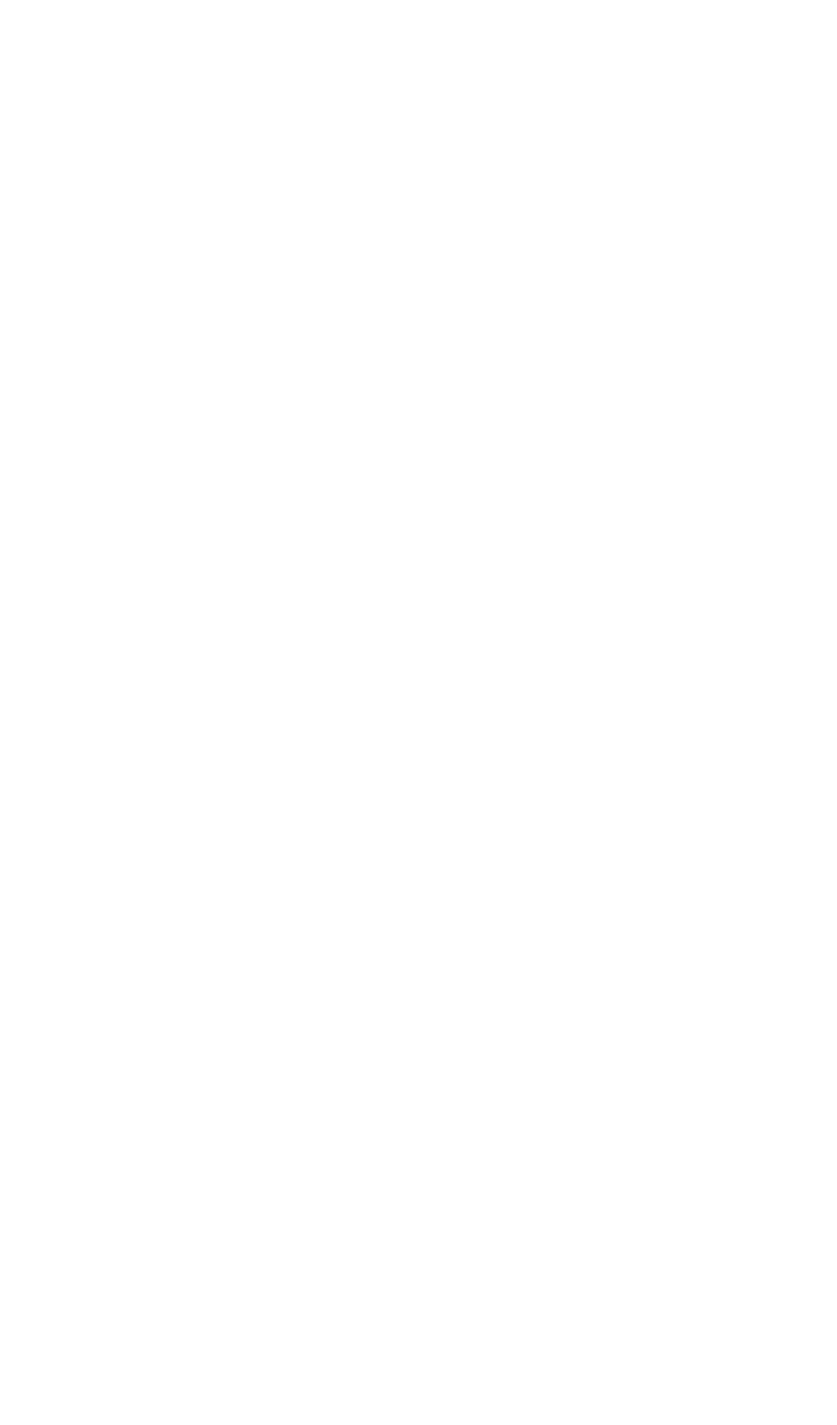
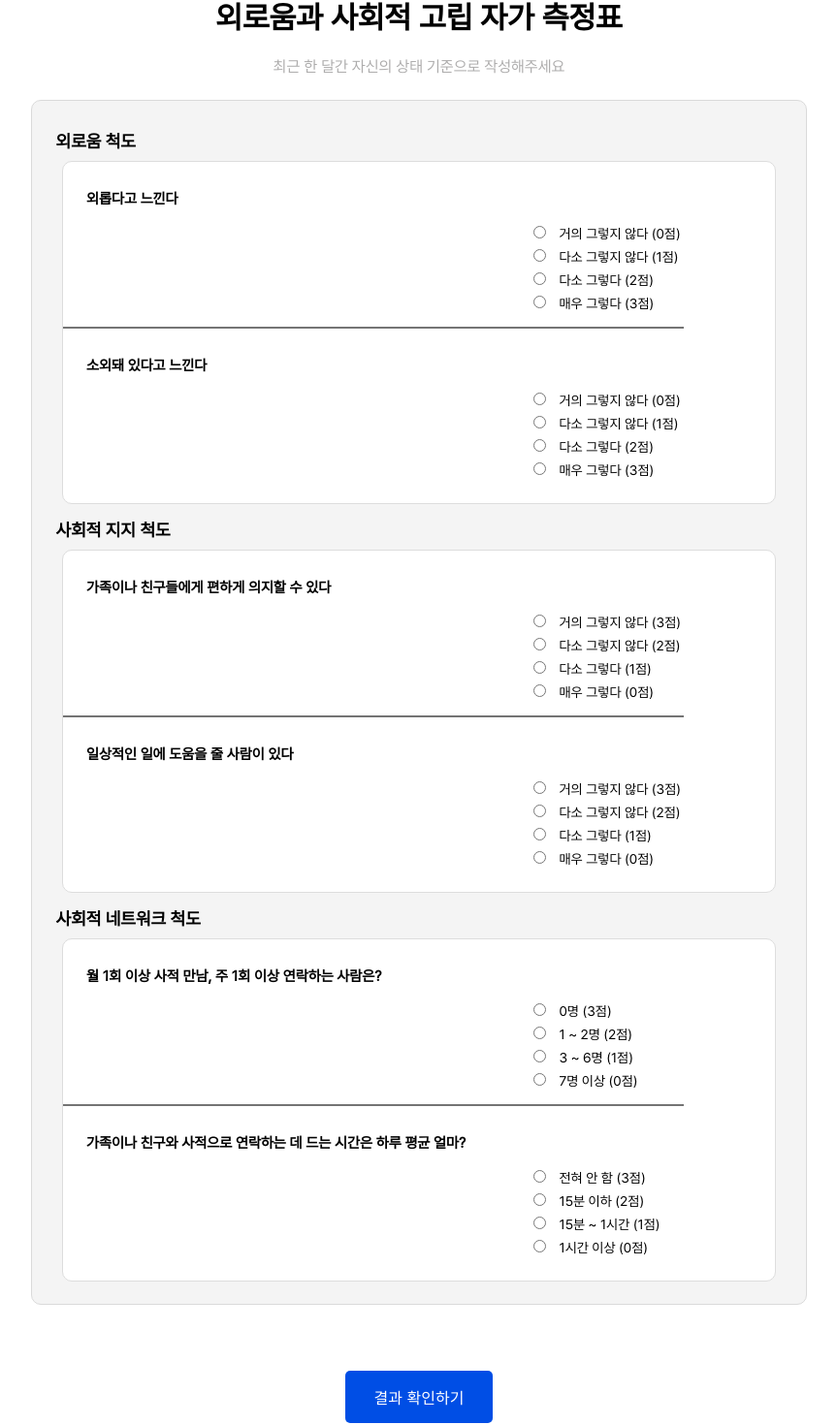
Before and after one commit to yerroong/Reverseinha_team_front, a React (Create React App) app in the folder reverse/: page /retest in a window 1280 px wide. Before the commit this address had no page. Shown: the part 137-1607 px from the top of the page at 97% size, without its empty margins (208-1071 px from the left). Before the commit the page ends 800 px from the top, so only its background shows below. Built offline with nearby package versions, Linux system fonts and the light colour scheme; a web font is replaced by a local one; what axios-mock-adapter would draw is missing.

Commit message:
추가검사 페이지 추가

```diff
--- a/reverse/src/App.jsx
+++ b/reverse/src/App.jsx
@@ -11,6 +11,8 @@ import Mypage from './pages/Mypage/Mypage';
 import Login from './pages/Login';
 import Signup from './pages/Signup';
 import Signtest from './pages/Selftest/Signtest';
+import Retest from './pages/Extratest/Retest';
+
 const App = () => {
   return (
     <Router>
@@ -27,6 +29,7 @@ const App = () => {
           <Route path="/login" element={<Login />} />
           <Route path="/signup" element={<Signup />} />
           <Route path="/signtest" element={<Signtest />} />
+          <Route path="/retest" element={<Retest />} />
         </Routes>
       </main>
     </Router>
--- /dev/null
+++ b/reverse/src/pages/Extratest/Remodal.jsx
@@ -0,0 +1 @@
+//결과 확인 모듈 파일
--- /dev/null
+++ b/reverse/src/pages/Extratest/Retest.jsx
@@ -0,0 +1,172 @@
+//결과 확인 모듈 추가 예정
+import React from 'react';
+import styled from 'styled-components';
+
+const Container = styled.div`
+  padding: 20px;
+  max-width: 800px;
+  margin: 0 auto;
+  text-align: center;
+`;
+
+const Title = styled.h1`
+  text-align: center;
+`;
+
+const Subtitle = styled.p`
+  text-align: center;
+  color: #adacac;
+  margin-bottom: 1.6rem
+`;
+
+const Qlist = styled.div`
+  border: 1px solid #dadada;
+  border-radius: 10px;
+  background-color: #f4f4f4;
+  padding: 15px;
+  margin-bottom: 20px;
+  text-align: left;
+`;
+
+const Category = styled.h2`
+  margin-top: 1rem;
+  margin-bottom: 10px;
+  margin-left: 0.6rem;
+  font-size: 18px;
+  font-weight: bold;
+  color: black;
+`;
+
+const Qstyle = styled.div`
+  border: 1px solid #ddd;
+  border-radius: 10px;
+  background-color: #ffffff;
+  margin-left: 1rem;
+  margin-right: 1rem;
+  margin-bottom: 0.5rem;
+  height: 22rem;
+`;
+
+const Label = styled.label`
+  display: block;
+  margin: 10px 0 5px;
+  margin-left: 1.5rem;
+  font-size: 15px;
+  font-weight: bold;
+`;
+
+const Line = styled.div`
+  position: flex;
+  width: 40rem;
+  height: 0.1rem;
+  background: #747474;
+`;
+
+const List = styled.ul`
+  list-style-type: none;
+  margin-left: 30rem;
+  padding: 0;
+`;
+
+const ListItem = styled.li`
+  margin: 5px 0;
+  font-size: 14px;
+`;
+
+const RadioInput = styled.input`
+  margin-right: 10px;
+`;
+
+const SubmitButton = styled.button`
+  padding: 15px 30px;
+  font-size: 16px;
+  background-color: #004EE5;
+  color: white;
+  border: none;
+  border-radius: 5px;
+  cursor: pointer;
+  margin-bottom: 3rem;
+  margin-top: 3rem;
+
+  &:hover {
+    background-color: #0056b3;
+  }
+`;
+
+const Retest = () => {
+  return (
+    <Container>
+      <Title>외로움과 사회적 고립 자가 측정표</Title>
+      <Subtitle>최근 한 달간 자신의 상태 기준으로 작성해주세요</Subtitle>
+
+      <Qlist>
+        <Category>외로움 척도</Category>
+        <Qstyle>
+          <br />
+          <Label>외롭다고 느낀다</Label>
+          <List>
+            <ListItem><RadioInput type="radio" name="loneliness1" value="0"/> 거의 그렇지 않다 (0점)</ListItem>
+            <ListItem><RadioInput type="radio" name="loneliness1" value="1"/> 다소 그렇지 않다 (1점)</ListItem>
+            <ListItem><RadioInput type="radio" name="loneliness1" value="2"/> 다소 그렇다 (2점)</ListItem>
+            <ListItem><RadioInput type="radio" name="loneliness1" value="3"/> 매우 그렇다 (3점)</ListItem>
+          </List>
+          <Line />
+          <br />
+          <Label>소외돼 있다고 느낀다</Label>
+          <List>
+            <ListItem><RadioInput type="radio" name="loneliness2" value="0"/> 거의 그렇지 않다 (0점)</ListItem>
+            <ListItem><RadioInput type="radio" name="loneliness2" value="1"/> 다소 그렇지 않다 (1점)</ListItem>
+            <ListItem><RadioInput type="radio" name="loneliness2" value="2"/> 다소 그렇다 (2점)</ListItem>
+            <ListItem><RadioInput type="radio" name="loneliness2" value="3"/> 매우 그렇다 (3점)</ListItem>
+          </List>
+        </Qstyle>
+
+
+        <Category>사회적 지지 척도</Category>
+        <Qstyle>
+          <br />
+          <Label>가족이나 친구들에게 편하게 의지할 수 있다</Label>
+          <List>
+            <ListItem><RadioInput type="radio" name="support1" value="3"/> 거의 그렇지 않다 (3점)</ListItem>
+            <ListItem><RadioInput type="radio" name="support1" value="2"/> 다소 그렇지 않다 (2점)</ListItem>
+            <ListItem><RadioInput type="radio" name="support1" value="1"/> 다소 그렇다 (1점)</ListItem>
+            <ListItem><RadioInput type="radio" name="support1" value="0"/> 매우 그렇다 (0점)</ListItem>
+          </List>
+          <Line />
+          <br />
+          <Label>일상적인 일에 도움을 줄 사람이 있다</Label>
+          <List>
+            <ListItem><RadioInput type="radio" name="support2" value="3"/> 거의 그렇지 않다 (3점)</ListItem>
+            <ListItem><RadioInput type="radio" name="support2" value="2"/> 다소 그렇지 않다 (2점)</ListItem>
+            <ListItem><RadioInput type="radio" name="support2" value="1"/> 다소 그렇다 (1점)</ListItem>
+            <ListItem><RadioInput type="radio" name="support2" value="0"/> 매우 그렇다 (0점)</ListItem>
+          </List>
+        </Qstyle>
+
+        <Category>사회적 네트워크 척도</Category>
+        <Qstyle>
+          <br />
+          <Label>월 1회 이상 사적 만남, 주 1회 이상 연락하는 사람은?</Label>
+          <List>
+            <ListItem><RadioInput type="radio" name="network1" value="3"/> 0명 (3점)</ListItem>
+            <ListItem><RadioInput type="radio" name="network1" value="2"/> 1 ~ 2명 (2점)</ListItem>
+            <ListItem><RadioInput type="radio" name="network1" value="1"/> 3 ~ 6명 (1점)</ListItem>
+            <ListItem><RadioInput type="radio" name="network1" value="0"/> 7명 이상 (0점)</ListItem>
+          </List>
+          <Line />
+          <br />
+          <Label>가족이나 친구와 사적으로 연락하는 데 드는 시간은 하루 평균 얼마?</Label>
+          <List>
+            <ListItem><RadioInput type="radio" name="network2" value="3"/> 전혀 안 함 (3점)</ListItem>
+            <ListItem><RadioInput type="radio" name="network2" value="2"/> 15분 이하 (2점)</ListItem>
+            <ListItem><RadioInput type="radio" name="network2" value="1"/> 15분 ~ 1시간 (1점)</ListItem>
+            <ListItem><RadioInput type="radio" name="network2" value="0"/> 1시간 이상 (0점)</ListItem>
+          </List>
+        </Qstyle>
+      </Qlist>
+      <SubmitButton>결과 확인하기</SubmitButton>
+    </Container>
+  );
+};
+
+export default Retest;
--- a/reverse/src/pages/Selftest/Resultmodal.jsx
+++ b/reverse/src/pages/Selftest/Resultmodal.jsx
@@ -80,7 +80,7 @@ const ResultModal = ({ score }) => {
     `;
     const navigate = useNavigate();
     const handletextclick = () => {
-        navigate('/'); //수정필요
+        navigate('/retest');
     };
 
 
```
